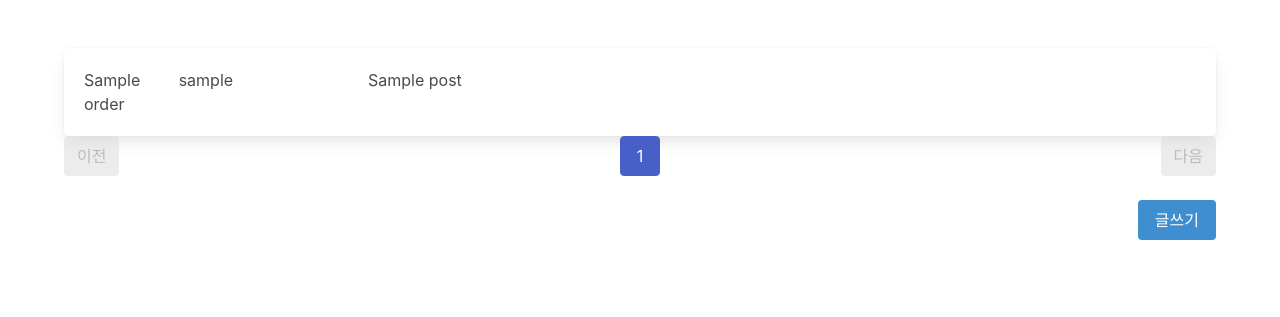
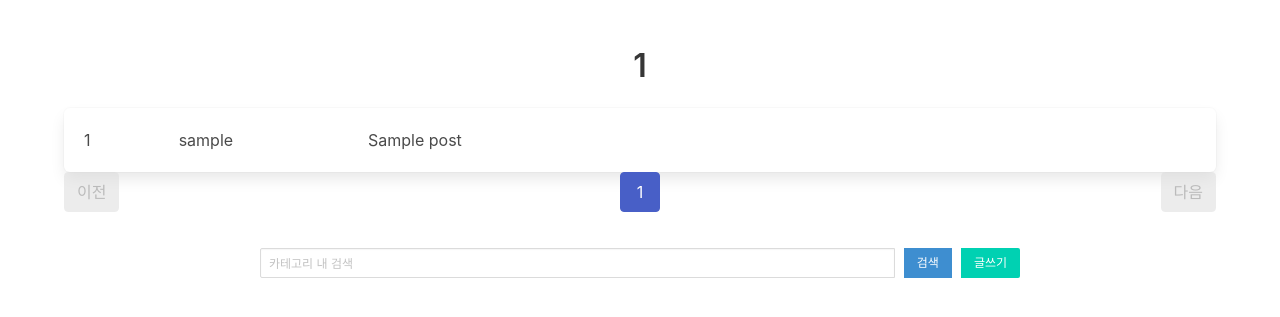
Before and after one commit to applepc24/jungleB314-8, a Flask app: page /board/1 in a window 1280 px wide. Shown: the part 52-369 px from the top of the page. Run offline with Flask 3, Linux system fonts and the light colour scheme; a database or web service that is not in the repository returns one stand-in record (values such as "Sample title").

Commit message:
검색기능추가

```diff
--- a/app.py
+++ b/app.py
@@ -4,13 +4,10 @@ from flask_cors import CORS
 from pymongo import MongoClient
 from bson import ObjectId
 from datetime import timedelta
-from routes import auth_bp,mypage_bp,main_bp,board_bp,post_bp
-#  main_bp,
-# mypage_bp
-client = MongoClient('mongodb://localhost:27017')  # 또는 Atlas URI
-db = client['jungle8_63']  # DB 이름
-users_collection = db['users']
-posts_collection = db['posts']  # ✅ 게시글 저장하는 컬렉션 추가
+from routes import auth_bp, mypage_bp, main_bp, board_bp, post_bp, search_bp
+from models.user_model import users_collection
+from models.post_model import posts_collection
+
 from config import *
 
 # 앱 생성
@@ -21,15 +18,12 @@ app.register_blueprint(main_bp)
 app.register_blueprint(mypage_bp)
 app.register_blueprint(board_bp)
 app.register_blueprint(post_bp)
+app.register_blueprint(search_bp)
 
 app.config['JWT_SECRET_KEY'] = 'your_jwt_secret_key'
 app.config['JWT_TOKEN_LOCATION'] = ['cookies']
 app.config['JWT_ACCESS_COOKIE_NAME'] = 'access_token'
 app.config['JWT_COOKIE_CSRF_PROTECT'] = False
-
-# DB 연결
-client = MongoClient('mongodb://localhost:27017')
-db = client['jungle8_63']
 
 # JWT 등록
 jwt = JWTManager(app)
--- a/routes/__init__.py
+++ b/routes/__init__.py
@@ -3,5 +3,6 @@ from .main_routes import main_bp
 from .mypage_routes import mypage_bp
 from .board_routes import board_bp
 from .post_routes import post_bp
+from .search_routes import search_bp
 
 __all__ = ['auth_bp', 'main_bp', 'board_bp']
--- a/routes/board_routes.py
+++ b/routes/board_routes.py
@@ -5,22 +5,29 @@ from bson.objectid import ObjectId
 board_bp = Blueprint('board', __name__, url_prefix='/board')
 
 # Mongo 연결 (다른 곳에서 클라이언트 만들어서 넘길 수도 있음)
-client = MongoClient('mongodb://localhost:27017')
-db = client['jungle8_63']
-posts_collection = db['posts']
+from models.post_model import posts_collection
 
 @board_bp.route('/<category>', methods=['GET'])
 def board(category):
+    keyword = request.args.get('keyword', '').strip()
     page = request.args.get('page', 1, type=int)
     posts_per_page = 10
 
-    total_posts = posts_collection.count_documents({'category': category})
+    query = {'category': category}
+
+    if keyword:
+        query['$or'] = [
+            {'title': {'$regex': keyword, '$options': 'i'}},
+            {'content': {'$regex': keyword, '$options': 'i'}}
+        ]
+
+    total_posts = posts_collection.count_documents(query)
     total_pages = (total_posts // posts_per_page) + (1 if total_posts % posts_per_page > 0 else 0)
 
-    posts = list(posts_collection.find({'category': category})
-                 .sort('created_at', -1)
-                 .skip((page - 1) * posts_per_page)
-                 .limit(posts_per_page))
+    posts = list(posts_collection.find(query)
+             .sort('created_at', -1)
+             .skip((page - 1) * posts_per_page)
+             .limit(posts_per_page))
 
     for idx, post in enumerate(posts, start=(page - 1) * posts_per_page + 1):
         post['_id'] = str(post['_id'])
@@ -33,4 +40,6 @@ def board(category):
                            category=category,
                            total_pages=total_pages,
                            current_page=page,
-                           page_range=page_range)
+                           page_range=list(range(1, total_pages + 1)),
+                           search_mode='category',  # ✅ 검색 여부 전달
+                           keyword=keyword)
--- a/routes/post_routes.py
+++ b/routes/post_routes.py
@@ -2,12 +2,11 @@
 from flask import Blueprint, render_template, request, redirect, url_for, make_response
 from flask_jwt_extended import jwt_required, get_jwt_identity
 from bson.objectid import ObjectId
-
-from models.user_model import users_collection
 from pymongo import MongoClient
 
 post_bp = Blueprint('post', __name__)
 
+from models.user_model import users_collection
 from models.post_model import posts_collection
 
 # 글쓰기 페이지 렌더링
@@ -43,7 +42,7 @@ def write_post(category):
 
     return redirect(url_for('board.board', category=category))
 
-   # ✅ 게시글 상세보기 라우트
+   #  게시글 상세보기 라우트
 @post_bp.route('/board/<category>/post/<post_id>', methods=['GET'])
 def post_detail(category, post_id):
     post = posts_collection.find_one({'_id': ObjectId(post_id)})
--- a/templates/board.html
+++ b/templates/board.html
@@ -1,68 +1,128 @@
 {% extends 'base.html' %}
 
-{% block title %}게시판{% endblock %}
+{% block title %}
+  게시판
+{% endblock %}
 
 {% block content %}
 <div class="container">
+
+  <h1 class="title is-3 has-text-centered">{{ category }}</h1>
+
   <!-- 게시글 목록 -->
   <div id="post-list">
+    {% if posts %}
       {% for post in posts %}
-        <div class="box post-item" onclick="location.href='{{ url_for('post.post_detail', category=category, post_id=post._id) }}'">
+        <div class="box post-item"
+          onclick="location.href='{{ url_for('post.post_detail', category=post.category, post_id=post._id) }}'">
           <div class="columns is-mobile">
-                <div class="column is-1">{{ post.order }}</div>
+            <div class="column is-1">{{ post.index }}</div>
             <div class="column is-2">{{ '익명' if post.is_anonymous else post.nickname }}</div>
             <div class="column is-7">{{ post.title }}</div>
           </div>
         </div>
-
       {% endfor %}
+    {% else %}
+      <p class="has-text-centered">게시글이 없습니다.</p>
+    {% endif %}
   </div>
-
-
 
   <!-- 페이지 네비게이션 -->
   <nav class="pagination is-centered" role="navigation" aria-label="pagination">
     {% if current_page > 1 %}
-        <a class="pagination-previous" href="?page={{ current_page - 1 }}">이전</a>
+      {% if search_mode == 'global' %}
+      <a class="pagination-previous" href="/search?keyword={{ keyword }}&page={{ current_page - 1 }}">이전</a>
+      {% else %}
+      <a class="pagination-previous" href="?page={{ current_page - 1 }}{% if keyword %}&keyword={{ keyword }}{% endif %}">이전</a>
+      {% endif %}
     {% else %}
       <a class="pagination-previous" disabled>이전</a>
     {% endif %}
 
-        {% if current_page < total_pages %} <a class="pagination-next" href="?page={{ current_page + 1 }}">다음</a>
+    {% if current_page < total_pages %}
+      {% if search_mode == 'global' %}
+      <a class="pagination-next" href="/search?keyword={{ keyword }}&page={{ current_page + 1 }}">다음</a>
+      {% else %}
+      <a class="pagination-next" href="?page={{ current_page + 1 }}{% if keyword %}&keyword={{ keyword }}{% endif %}">다음</a>
+      {% endif %}
     {% else %}
       <a class="pagination-next" disabled>다음</a>
     {% endif %}
 
     <ul class="pagination-list">
       {% for page_num in page_range %}
-                <li>
-                    <a href="?page={{ page_num }}"
-                        class="pagination-link {% if page_num == current_page %} is-current {% endif %}">
-                        {{ page_num }}
-                    </a>
-                </li>
+        {% if search_mode == 'global' %}
+        <li><a href="/search?keyword={{ keyword }}&page={{ page_num }}" class="pagination-link {% if page_num == current_page %} is-current {% endif %}">{{ page_num }}</a></li>
+        {% else %}
+        <li><a href="?page={{ page_num }}{% if keyword %}&keyword={{ keyword }}{% endif %}" class="pagination-link {% if page_num == current_page %} is-current {% endif %}">{{ page_num }}</a></li>
+        {% endif %}
       {% endfor %}
     </ul>
   </nav>
 
-
-
-    <div class="field is-pulled-right">
-        <a href="/board/{{ category }}/write" class="button is-info" id="post-btn">글쓰기</a>
+  <!-- 검색창 및 글쓰기 -->
+  <div class="columns is-centered mt-4 mb-4">
+    <div class="column is-8">
+      <div class="field has-addons is-centered" style="display: flex; justify-content: center; gap: 10px;">
+        <div class="control is-expanded">
+          {% if search_mode == 'global' %}
+          <input id="global-search-keyword" class="input is-small" type="text" placeholder="전체 게시글 검색" />
+          {% else %}
+          <input id="category-search-keyword" class="input is-small" type="text" placeholder="카테고리 내 검색" />
+          {% endif %}
         </div>
 
-
-    <!-- 검색창 -->
-    <!-- <div class="field has-addons">
-        <div class="control is-expanded">
-            <input class="input" type="text" id="search" placeholder="검색어를 입력하세요">
-        </div>
         <div class="control">
-            <button class="button is-info" id="search-btn">
-                검색
-            </button>
-        </div>
-    </div> -->
+          {% if search_mode == 'global' %}
+          <button id="global-search-btn" class="button is-info is-small">검색</button>
+          {% else %}
+          <button id="category-search-btn" class="button is-info is-small">검색</button>
+          {% endif %}
         </div>
 
+        {% if search_mode != 'global' %}
+        <div class="control">
+          <a href="/board/{{ category }}/write" class="button is-primary is-small">글쓰기</a>
+        </div>
+        {% endif %}
+      </div>
+    </div>
+  </div>
+
+</div>
+
+<script src="https://code.jquery.com/jquery-3.6.0.min.js"></script>
+
+<script>
+  $(document).ready(function () {
+    {% if search_mode == 'global' %}
+      $("#global-search-btn").on("click", function () {
+        const keyword = $("#global-search-keyword").val().trim();
+        if (!keyword) {
+          alert("검색어를 입력하세요!");
+          return;
+        }
+        window.location.href = `/search?keyword=${encodeURIComponent(keyword)}&page=1`;
+      });
+
+      $("#global-search-keyword").on("keypress", function (e) {
+        if (e.which === 13) $("#global-search-btn").click();
+      });
+    {% else %}
+      $("#category-search-btn").on("click", function () {
+        const keyword = $("#category-search-keyword").val().trim();
+        if (!keyword) {
+          alert("검색어를 입력하세요!");
+          return;
+        }
+        const category = "{{ category }}";
+        window.location.href = `/board/${category}?keyword=${encodeURIComponent(keyword)}&page=1`;
+      });
+
+      $("#category-search-keyword").on("keypress", function (e) {
+        if (e.which === 13) $("#category-search-btn").click();
+      });
+    {% endif %}
+  });
+</script>
 {% endblock %}
```
Also changed, not shown: routes/search_routes.py (added, +58 -0 lines), templates/main.html (+42 -8 lines). Lines whose indentation alone changed are shown as unchanged.
